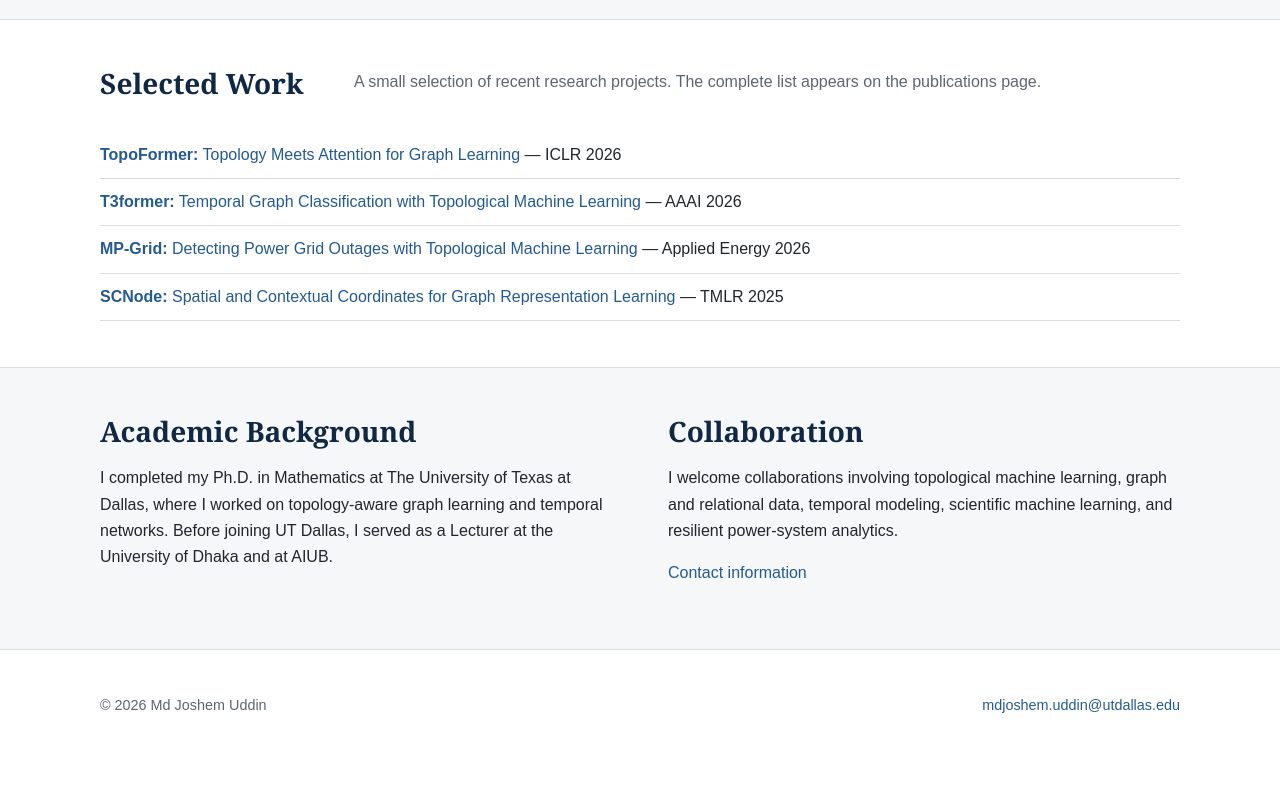
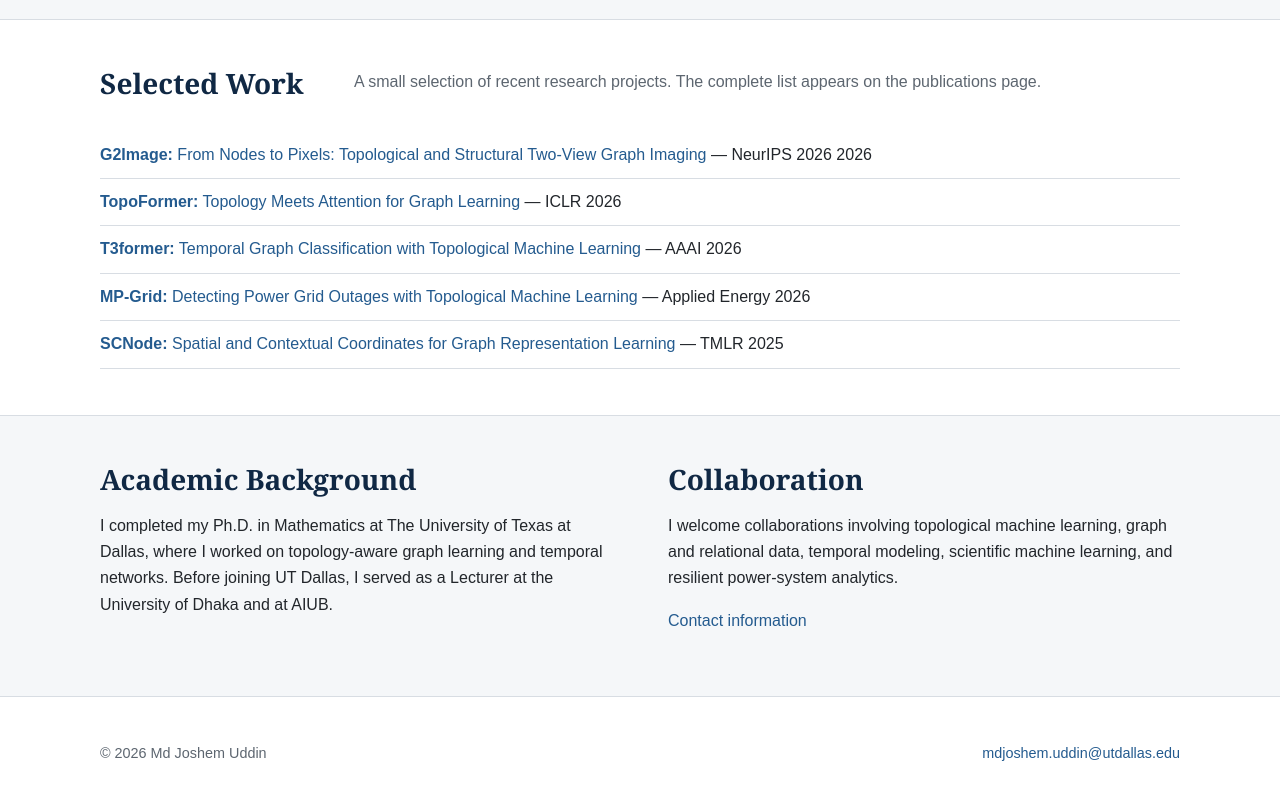
Before and after one commit to joshem163/joshem163.github.io, a plain HTML site: page index.html in a window 1280 px wide. Shown: the part 918-1718 px from the top of the page. Before the commit the page ends 1690 px from the top, so only its background shows below. Drawn offline with Linux system fonts and the light colour scheme.

Commit message:
Update index.html

```diff
--- a/index.html
+++ b/index.html
@@ -88,7 +88,8 @@
           <p>A small selection of recent research projects. The complete list appears on the publications page.</p>
         </div>
         <ul class="link-list">
-          <li><a href="https://openreview.net/forum?id=xanpQt9YZh" target="_blank" rel="noopener"><strong>TopoFormer:</strong> Topology Meets Attention for Graph Learning</a> — ICLR 2026</li>
+          <li><a href="https://arxiv.org/abs/2611.14750" target="_blank" rel="noopener"><strong>G2Image:</strong> From Nodes to Pixels: Topological and Structural Two-View Graph Imaging</a> — NeurIPS 2026 2026</li>
+          <li><a href="https://proceedings.iclr.cc/paper_files/paper/2026/hash/716a5d5f4a0c411cf9a1d39118a674d1-Abstract-Conference.html" target="_blank" rel="noopener"><strong>TopoFormer:</strong> Topology Meets Attention for Graph Learning</a> — ICLR 2026</li>
           <li><a href="https://ojs.aaai.org/index.php/AAAI/article/view/39804" target="_blank" rel="noopener"><strong>T3former:</strong> Temporal Graph Classification with Topological Machine Learning</a> — AAAI 2026</li>
           <li><a href="https://www.sciencedirect.com/science/article/pii/S0306261926001534" target="_blank" rel="noopener"><strong>MP-Grid:</strong> Detecting Power Grid Outages with Topological Machine Learning</a> — Applied Energy 2026</li>
           <li><a href="https://openreview.net/forum?id=wdcdKeFbfQ" target="_blank" rel="noopener"><strong>SCNode:</strong> Spatial and Contextual Coordinates for Graph Representation Learning</a> — TMLR 2025</li>
```
